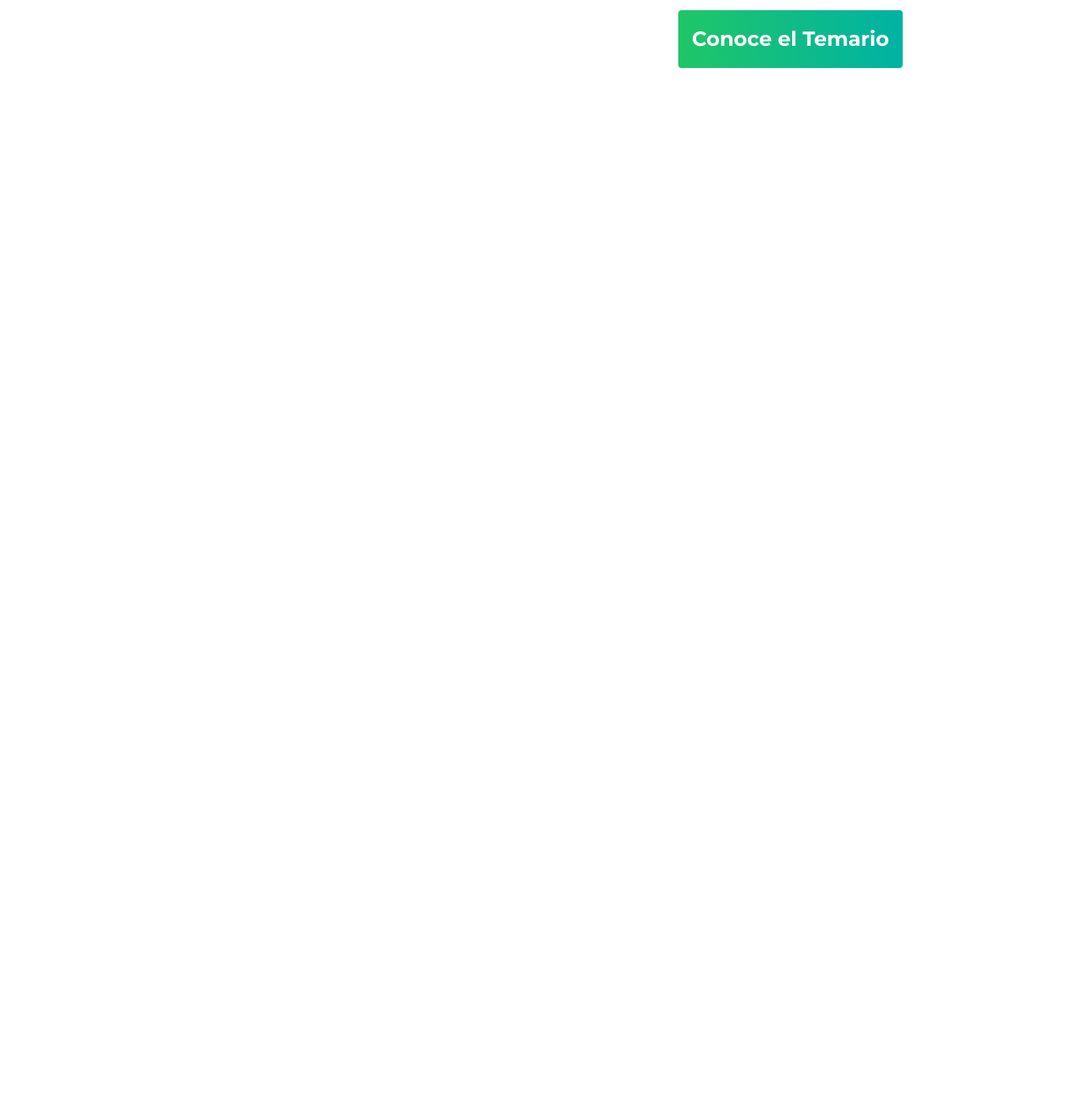
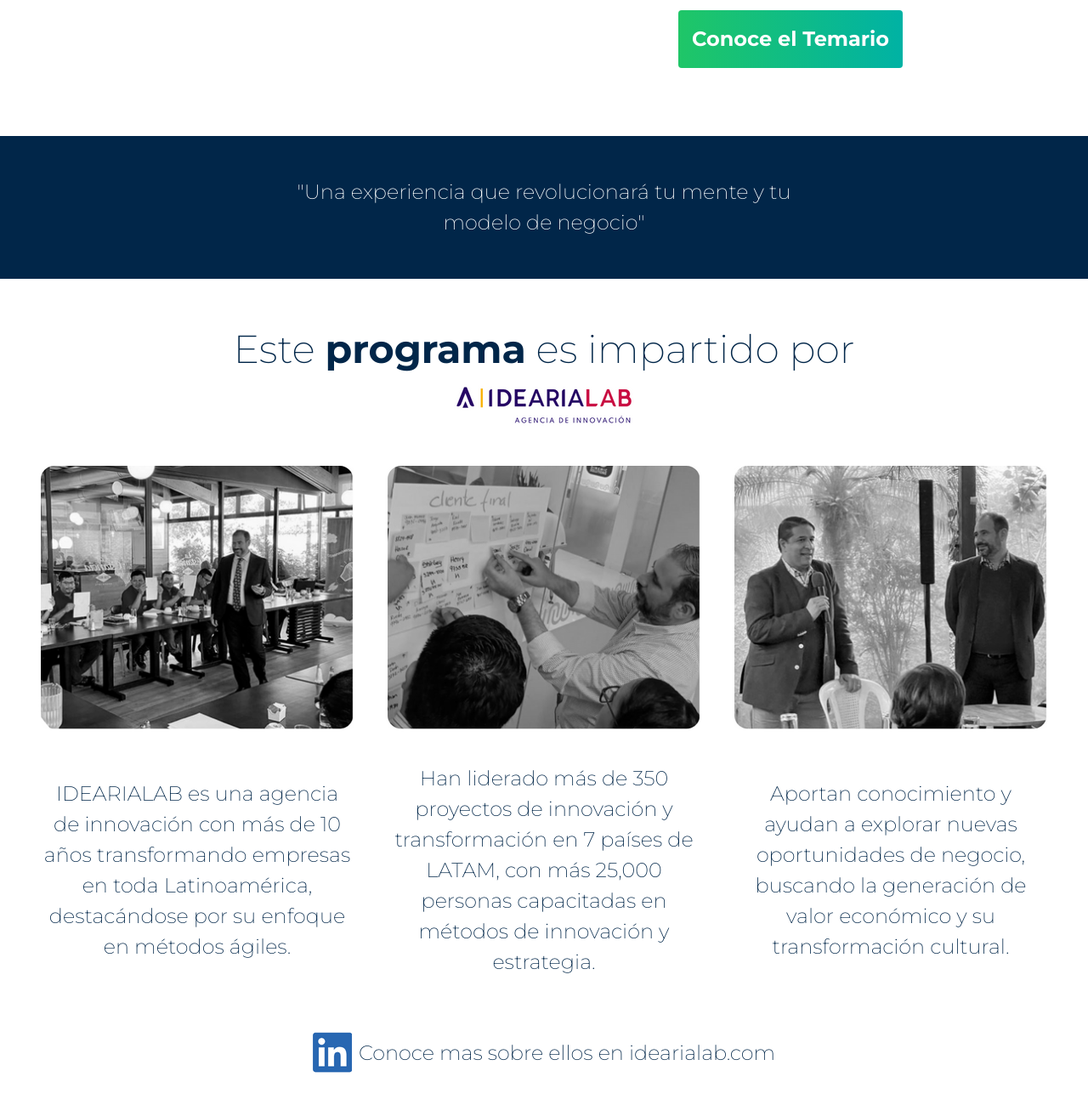
Before and after one commit to iuland-dev/iuland-web, an Astro site: page / in a window 1280 px wide. Shown: the part 3803-5103 px from the top of the page at 85% size. Before the commit the page ends 3963 px from the top, so only its background shows below. Built offline with nearby package versions, Linux system fonts and the light colour scheme; Astro itself is replaced by a stand-in of ours; what @midudev/tailwind-animations would draw is missing.

Commit message:
IULA-0012 feat: Idearialab section

```diff
--- a/src/components/Button.astro
+++ b/src/components/Button.astro
@@ -1,4 +1,4 @@
 ---
  const { text, classes, type, href = '/' } = Astro.props
 ---
-<a class=`bg-gradient-primary p-4 rounded text-bold md:text-subtitle text-center text-white ${classes}` type={type} href={href}>{text}</a>
+<a class=`bg-gradient-primary p-4 rounded text-bold md:text-subtitle text-center text-white hover:scale-105 transition-all duration-500 ${classes}` type={type} href={href}>{text}</a>
--- /dev/null
+++ b/src/components/Card.astro
@@ -0,0 +1,8 @@
+---
+const {image, text} = Astro.props
+---
+
+<article class="text-large text-center grid gap-10 hover:scale-105 transition-all duration-500">
+  <img src={image} class="grayscale  hover:grayscale-0 transition-all duration-500 w-full mx-auto" alt="">
+  <p>{text}</p>
+</article>
--- a/src/pages/index.astro
+++ b/src/pages/index.astro
@@ -4,6 +4,7 @@ import Header from '../sections/header.astro'
 import Objectives from '../sections/objectives.astro'
 import Focus from '../sections/focus.astro'
 import Performance from '../sections/performance.astro'
+import IdeariaLab from '../sections/idearialab.astro'
 ---
 
 <Layout title="Welcome to Astro.">
@@ -11,4 +12,5 @@ import Performance from '../sections/performance.astro'
 	<Objectives />
 	<Focus/>
 	<Performance/>
+	<IdeariaLab />
 </Layout>
--- /dev/null
+++ b/src/sections/idearialab.astro
@@ -0,0 +1,20 @@
+---
+import Card from '../components/Card.astro'
+---
+
+<section class="max-w-screen-2xl mx-auto text-center p-12 text-large md:text-custom">
+  <h2>Este <span class="font-bold">programa</span> es impartido por</h2>
+  <img src="/images/idearialab.png" class="w-86 mx-auto" alt="">
+
+  <div class="grid grid-cols-1 md:grid-cols-[1fr_1fr_1fr] gap-10 mt-10">
+    <Card image="/images/idearia1.png" text="IDEARIALAB es una agencia de innovación con más de 10 años transformando empresas en toda Latinoamérica, destacándose por su enfoque en métodos ágiles."/>
+    <Card image="/images/idearia2.png" text="Han liderado más de 350 proyectos de innovación y transformación en 7 países de LATAM, con más 25,000 personas capacitadas en métodos de innovación y estrategia."/>
+    <Card image="/images/idearia3.png" text="Aportan conocimiento y ayudan a explorar nuevas oportunidades de negocio, buscando la generación de valor económico y su transformación cultural."/>
+  </div>
+
+  <a class="flex items-center justify-center gap-2 text-large mx-auto m-16 hover:scale-105 transition-all duration-500" href="/">
+    <img src="/images/linkedin.png" alt="">
+    Conoce mas sobre ellos en idearialab.com
+  </a>
+
+</section>
--- a/src/sections/performance.astro
+++ b/src/sections/performance.astro
@@ -22,3 +22,7 @@ import Button from "../components/Button.astro"
     </section>
   </div>
 </section>
+
+<section class="w-full bg-primary text-white text-center text-large p-12">
+  <h3 class="max-w-2xl mx-auto">"Una experiencia que revolucionará tu mente y tu modelo de negocio"</h3>
+</section>
```
Also changed, not shown: public/images/idearia1.png (added), public/images/idearia2.png (added), public/images/idearia3.png (added), public/images/idearialab.png (added), public/images/linkedin.png (added).
